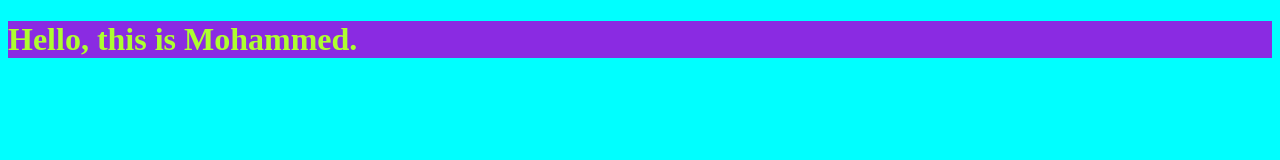
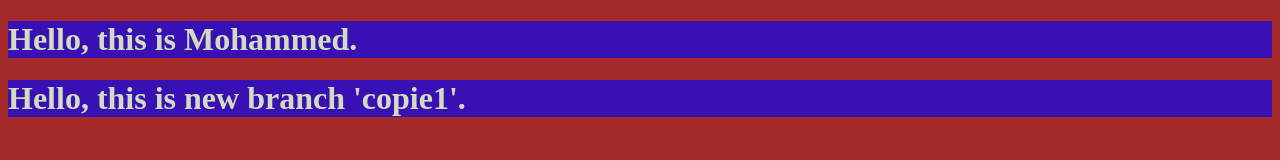
Before and after one commit to mohammed-zelmati/myproject_moha, a plain HTML site: page index.html in a window 1280 px wide. Drawn offline with Linux system fonts and the light colour scheme.

Commit message:
changing index.html and style.css

```diff
--- a/index.html
+++ b/index.html
@@ -8,6 +8,8 @@
 </head>
 <body>
     <h1>Hello, this is Mohammed.</h1>
+    <h1>Hello, this is new branch 'copie1'.</h1>
+
     <script src="app.js"></script>
 </body>
 </html>
--- a/style.css
+++ b/style.css
@@ -1,8 +1,8 @@
 h1{
-    background-color: blueviolet;
-    color: greenyellow;
+    background-color: rgba(9, 5, 240, 0.699);
+    color: rgb(210, 220, 194);
 }
 
 body{
-    background-color: aqua;
+    background-color:brown;
 }
```
